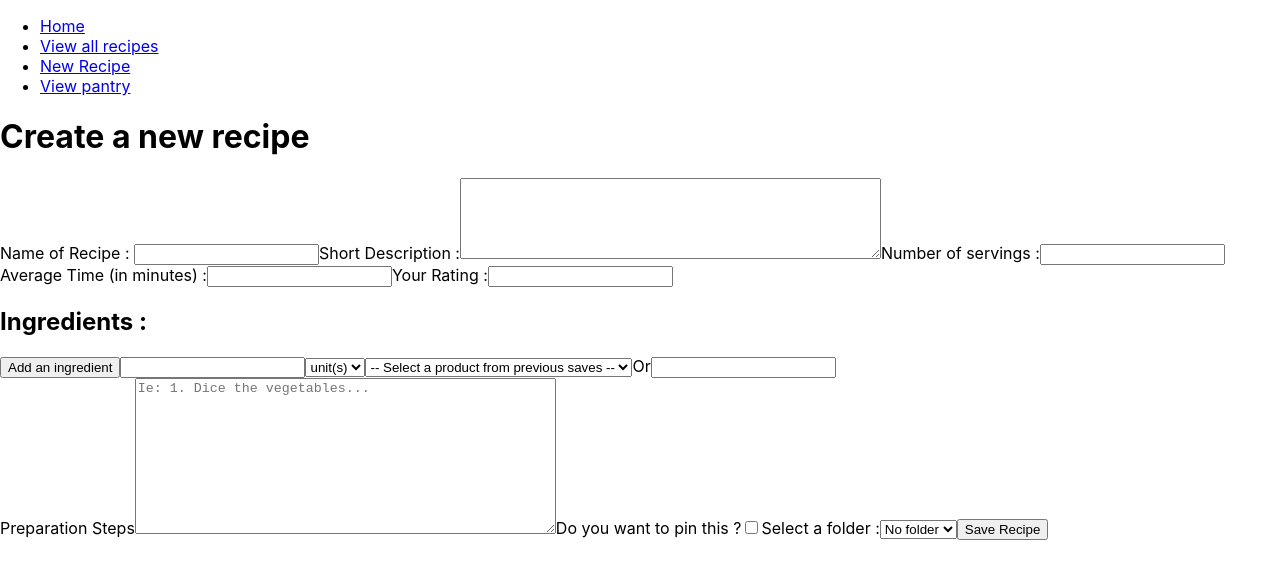
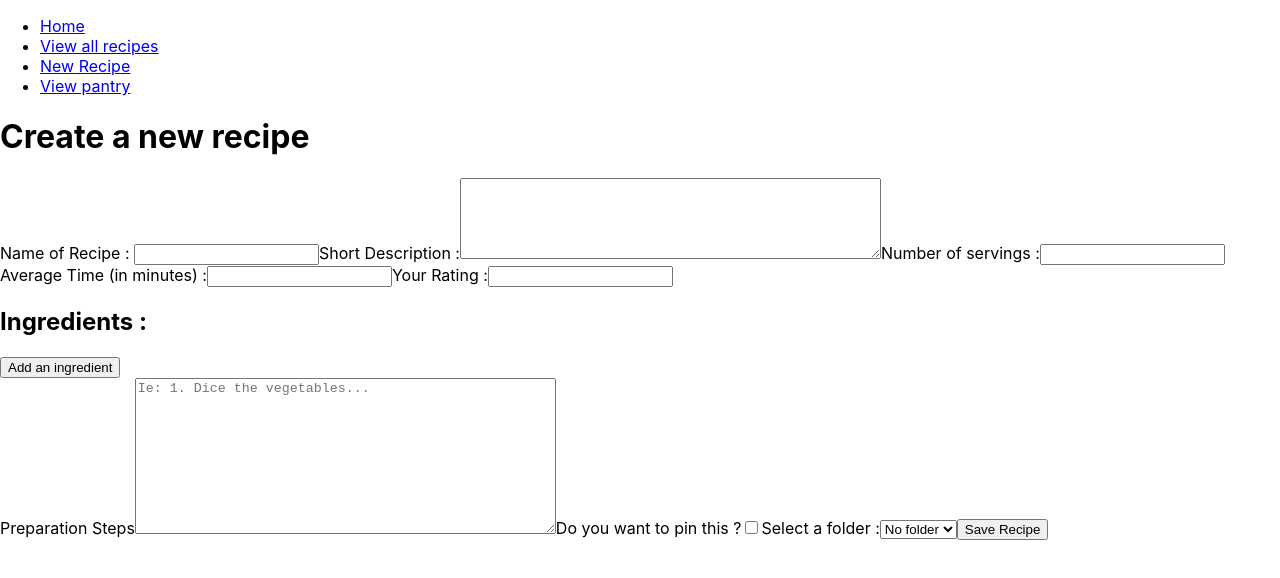
Before and after one commit to myralt/CookBook, a React (Create React App) app in the folder CookBookAPP/: page /new-recipe in a window 1280 px wide. Shown: the top 578 px of the page. Built offline with nearby package versions, Linux system fonts and the light colour scheme.

Commit message:
Temp solution for remove button

```diff
--- a/CookBookAPP/src/RecipeForm.js
+++ b/CookBookAPP/src/RecipeForm.js
@@ -2,8 +2,8 @@ import { useState } from "react";
 import IngredientFormFields from "./IngredientFormFields";
 
 function RecipeForm() {
-  let ingredientCount = 0;
-  const [ingredients, setIngredients] = useState([ingredientCount]);
+  const [count, setCount] = useState(0);
+  const [ingredients, setIngredients] = useState([]);
 
   return (
     <>
@@ -29,14 +29,7 @@ function RecipeForm() {
         <div id="ingredients">
           <h2>Ingredients :</h2>
           <button onClick={addIngredient}>Add an ingredient</button>
-          {ingredients.map((index) => {
-            return (
-              <IngredientFormFields
-                key={index.toString()}
-                count={ingredients[index]}
-              />
-            );
-          })}
+          {ingredients}
         </div>
 
         <label htmlFor="prep-steps">Preparation Steps</label>
@@ -69,9 +62,22 @@ function RecipeForm() {
 
   function addIngredient(event) {
     event.preventDefault();
-    ingredientCount++;
-    setIngredients([...ingredients, ingredientCount]);
+    setCount(count + 1);
+    let ingredientSection = (
+      <div key={count.toString()}>
+        <IngredientFormFields count={count} />
+        <button onClick={removeIngredient}>Remove</button>
+      </div>
+    );
+    setIngredients([...ingredients, ingredientSection]);
+    console.log(ingredients);
+  }
+
+  function removeIngredient(event) {
+    event.preventDefault();
+    const removed = event.target.parentNode;
+    document.getElementById("ingredients").removeChild(removed);
+    console.log(ingredients);
   }
 }
-
 export default RecipeForm;
```
